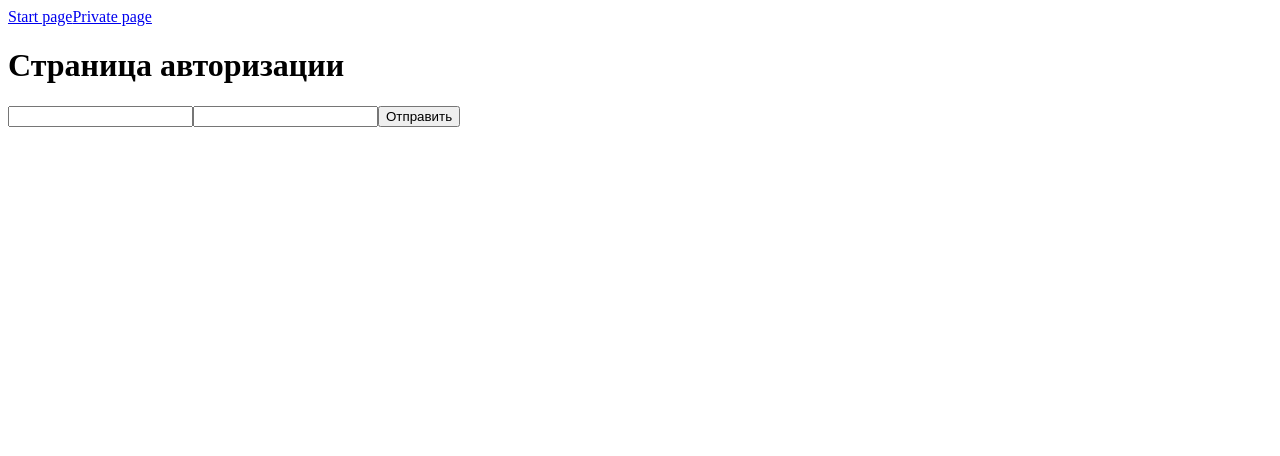
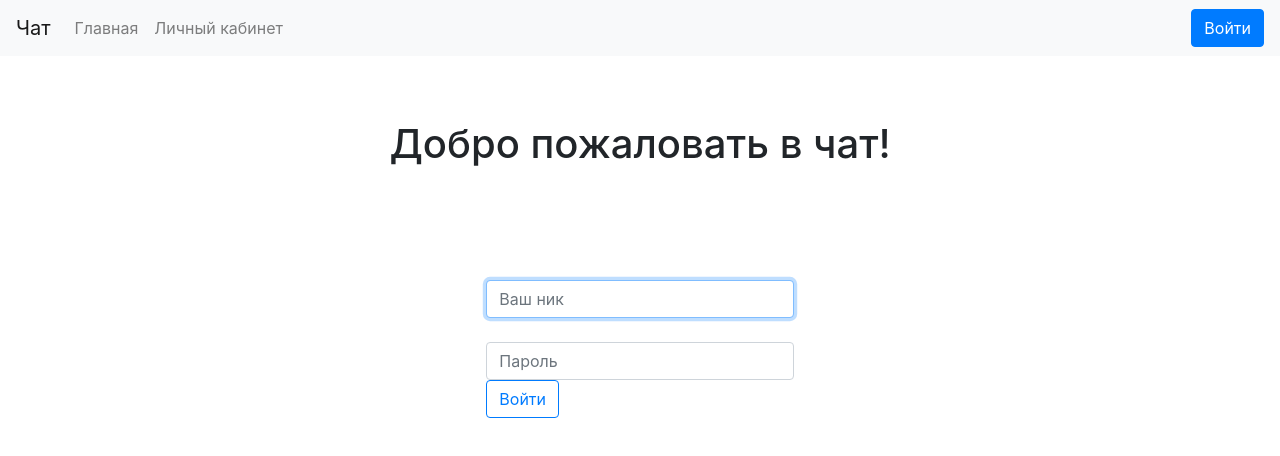
Before and after one commit to Syusina/frontend-project-12, a React (Create React App) app in the folder frontend/: page /login in a window 1280 px wide. Shown: the top 456 px of the page. Built offline with nearby package versions, Linux system fonts and the light colour scheme; the HTML template or start-up script is replaced by a standard one.

Commit message:
add authorization

```diff
--- a/frontend/public/index.html
+++ b/frontend/public/index.html
@@ -25,6 +25,9 @@
       Learn how to configure a non-root public URL by running `npm run build`.
     -->
     <title>React App</title>
+    <!-- Bootstrap CSS -->
+    <link rel="stylesheet" href="https://cdn.jsdelivr.net/npm/bootstrap@4.6.0/dist/css/bootstrap.min.css"
+    integrity="sha384-B0vP5xmATw1+K9KRQjQERJvTumQW0nPEzvF6L/Z6nronJ3oUOFUFpCjEUQouq2+l" crossorigin="anonymous">
   </head>
   <body>
     <noscript>You need to enable JavaScript to run this app.</noscript>
--- a/frontend/src/App.js
+++ b/frontend/src/App.js
@@ -1,26 +1,84 @@
-import React from 'react';
-import { BrowserRouter, Routes, Route, Link } from 'react-router-dom';
-import { Navbar, Nav } from 'react-bootstrap';
-import LoginPage from './Components/LoginPages.jsx';
+import React, { useState } from 'react';
+import {
+  BrowserRouter as Router,
+  Routes,
+  Route,
+  Link,
+  Navigate,
+  useLocation,
+} from 'react-router-dom';
+import { Button, Navbar, Nav } from 'react-bootstrap';
+
+import PublicPage from './Components/PublicPage.jsx';
+import LoginPage from './Components/LoginPage.jsx';
+import PrivatePage from './Components/PrivatePage.jsx';
 import PageNotFound from './Components/PageNotFound.jsx';
-import StartPage from './Components/StartPage.jsx';
+import AuthContext from './context/AuthContext.jsx';
+import useAuth from './hooks/useAuth.jsx';
 
-function App() {
+const AuthProvider = (data) => {
+  const [loggedIn, setLoggedIn] = useState(false);
+  const logIn = () => setLoggedIn(true);
+  const logOut = () => {
+    localStorage.removeItem('userId');
+    setLoggedIn(false);
+  };
   return (
-    <BrowserRouter>
+    <AuthContext.Provider value={{ loggedIn, logIn, logOut }}>
+      {data.children}
+    </AuthContext.Provider>
+  );
+};
+
+const PrivateRoute = (data) => {
+  const auth = useAuth();
+  const location = useLocation();
+  return (
+    auth.loggedIn ? data.children : <Navigate to="/login" state={{ from: location }} />
+  );
+};
+
+const AuthButton = () => {
+  const auth = useAuth();
+  const location = useLocation();
+  return (
+    auth.loggedIn
+      ? <Button onClick={auth.logOut}>Выйти</Button>
+      : <Button as={Link} to="/login" state={{ from: location }}>Войти</Button>
+  );
+};
+
+const App = () => (
+  <AuthProvider>
+    <Router>
       <Navbar bg="light" expand="lg">
+        <Navbar.Brand as={Link} to="/">Чат</Navbar.Brand>
         <Nav className="mr-auto">
-          <Nav.Link as={Link} to="/">Start page</Nav.Link>
-          <Nav.Link as={Link} to="/private">Private page</Nav.Link>
+          <Nav.Link as={Link} to="/public">Главная</Nav.Link>
+          <Nav.Link as={Link} to="/private">Личный кабинет</Nav.Link>
         </Nav>
+        <AuthButton />
       </Navbar>
-      <Routes>
-        <Route path="/" element={<StartPage />} />
-        <Route path="/login" element={<LoginPage />} />
-        <Route path="*" element={<PageNotFound />} />
-      </Routes>
-    </BrowserRouter>
-  );
-}
+
+      <div className="container p-3">
+        <h1 className="text-center mt-5 mb-4">Добро пожаловать в чат!</h1>
+        <Routes>
+          <Route path="/" element={null} />
+          <Route path="/public" element={<PublicPage />} />
+          <Route path="/login" element={<LoginPage />} />
+          <Route path="*" element={<PageNotFound />} />
+          <Route
+            path="/private"
+            element={(
+              <PrivateRoute>
+                <PrivatePage />
+              </PrivateRoute>
+            )}
+          />
+        </Routes>
+      </div>
+    </Router>
+  </AuthProvider>
+);
 
 export default App;
--- /dev/null
+++ b/frontend/src/Components/LoginPage.jsx
@@ -0,0 +1,90 @@
+import axios from 'axios';
+import React, { useEffect, useRef, useState } from 'react';
+import { useFormik } from 'formik';
+import { Button, Form } from 'react-bootstrap';
+import { useLocation, useNavigate } from 'react-router-dom';
+import useAuth from '../hooks/useAuth.jsx';
+import routes from '../routes.js';
+
+const LoginPage = () => {
+
+  const auth = useAuth();
+  const [authFailed, setAuthFailed] = useState(false);
+  const inputRef = useRef();
+  const location = useLocation();
+  const navigate = useNavigate();
+  useEffect(() => {
+    inputRef.current.focus();
+  }, []);
+
+  const formik = useFormik({
+    initialValues: {
+      username: '',
+      password: '',
+    },
+    onSubmit: async (values) => {
+      setAuthFailed(false);
+
+      try {
+        const res = await axios.post(routes.loginPath(), values);
+        localStorage.setItem('userId', JSON.stringify(res.data));
+        auth.logIn();
+        const { from } = location.state || { from: { pathname: '/' } };
+        navigate(from);
+      } catch (err) {
+        formik.setSubmitting(false);
+        if (err.isAxiosError && err.response.status === 401) {
+          setAuthFailed(true);
+          inputRef.current.select();
+          return;
+        }
+        throw err;
+      }
+    },
+  });
+
+  return (
+    <div className="container-fluid">
+      <div className="row justify-content-center pt-5">
+        <div className="col-sm-4">
+          <Form onSubmit={formik.handleSubmit} className="p-3">
+            <fieldset disabled={formik.isSubmitting}>
+              <Form.Group>
+                <Form.Label htmlFor="username"></Form.Label>
+                <Form.Control
+                  onChange={formik.handleChange}
+                  value={formik.values.username}
+                  placeholder="Ваш ник"
+                  name="username"
+                  id="username"
+                  autoComplete="username"
+                  isInvalid={authFailed}
+                  required
+                  ref={inputRef}
+                />
+              </Form.Group>
+              <Form.Group>
+                <Form.Label htmlFor="password"></Form.Label>
+                <Form.Control
+                  type="password"
+                  onChange={formik.handleChange}
+                  value={formik.values.password}
+                  placeholder="Пароль"
+                  name="password"
+                  id="password"
+                  autoComplete="current-password"
+                  isInvalid={authFailed}
+                  required
+                />
+                <Form.Control.Feedback type="invalid">the username or password is incorrect</Form.Control.Feedback>
+              </Form.Group>
+              <Button type="submit" variant="outline-primary">Войти</Button>
+            </fieldset>
+          </Form>
+        </div>
+      </div>
+    </div>
+  );
+};
+
+export default LoginPage;
--- a/frontend/src/Components/LoginPages.jsx
+++ /dev/null
@@ -1,65 +0,0 @@
-import React from 'react';
-import { Formik } from 'formik';
-import * as yup from 'yup';
-
-const validationSchema = yup.object().shape({
-  email: yup.string()
-    .required('Required')
-    .email('Invalid'),
-  password: yup.string()
-  .required('Required')
-});
-
-const LoginPage = () => (
-  <div>
-    <h1>Страница авторизации</h1>
-    <Formik
-      initialValues={{
-        email: '',
-        password: ''
-      }}
-      validationSchema={validationSchema}
-      onSubmit={(values, { setSubmitting }) => {
-        setTimeout(() => {
-          alert(JSON.stringify(values, null, 2));
-          setSubmitting(false);
-        }, 400);
-      }}
-     >
-      {({
-        values,
-        errors,
-        touched,
-        handleChange,
-        handleBlur,
-        handleSubmit,
-        isSubmitting,
-        /* and other goodies */
-      }) => (
-        <form onSubmit={handleSubmit}>
-          <input
-            type="email"
-            name="email"
-            onChange={handleChange}
-            onBlur={handleBlur}
-            value={values.email}
-          />
-          {errors.email && touched.email && errors.email}
-          <input
-            type="password"
-            name="password"
-            onChange={handleChange}
-            onBlur={handleBlur}
-            value={values.password}
-          />
-          {errors.password && touched.password && errors.password}
-          <button type="submit" disabled={isSubmitting}>
-            Отправить
-          </button>
-        </form>
-      )}
-    </Formik>
-  </div>
-);
-
-export default LoginPage;
--- a/frontend/src/Components/PageNotFound.jsx
+++ b/frontend/src/Components/PageNotFound.jsx
@@ -3,7 +3,8 @@
 const PageNotFound = () => {
   return (
     <div>
-      <h1>Страница не найдена</h1>
+      <p>Страница не найдена.</p>
+      <p>Но вы можете перейти <a href='#'>на главную страницу</a></p>
     </div>
   );
 };
--- /dev/null
+++ b/frontend/src/Components/PrivatePage.jsx
@@ -0,0 +1,26 @@
+import axios from 'axios';
+import React, { useEffect, useState } from 'react';
+
+import routes from '../routes.js';
+
+const getAuthHeader = () => {
+  const userId = JSON.parse(localStorage.getItem('userId'));
+  if (userId && userId.token) {
+    return { Authorization: `Bearer ${userId.token}` };
+  }
+  return {};
+};
+
+const PrivatePage = () => {
+  const [content, setContent] = useState('');
+  useEffect(() => {
+    const fetchContent = async () => {
+      const { data } = await axios.get(routes.usersPath(), { headers: getAuthHeader() });
+      setContent(data);
+    };
+    fetchContent();
+  }, []);
+  return content && <p>{content}</p>;
+};
+
+export default PrivatePage;
--- /dev/null
+++ b/frontend/src/Components/PublicPage.jsx
@@ -0,0 +1,5 @@
+import React from 'react';
+
+const PublicPage = () => <p>Добро пожаловать</p>;
+
+export default PublicPage;
--- a/frontend/src/Components/StartPage.jsx
+++ /dev/null
@@ -1,11 +0,0 @@
-import React from 'react';
-
-const StartPage = () => {
-  return (
-    <div>
-      <h1>Добро пожаловать</h1>
-    </div>
-  );
-};
-
-export default StartPage;
--- /dev/null
+++ b/frontend/src/context/AuthContext.jsx
@@ -0,0 +1,5 @@
+import { createContext } from 'react';
+
+const AuthContext = createContext({});
+
+export default AuthContext;
--- /dev/null
+++ b/frontend/src/hooks/useAuth.jsx
@@ -0,0 +1,6 @@
+import { useContext } from 'react';
+import AuthContext from '../context/AuthContext';
+
+const useAuth = () => useContext(AuthContext);
+
+export default useAuth;
```
